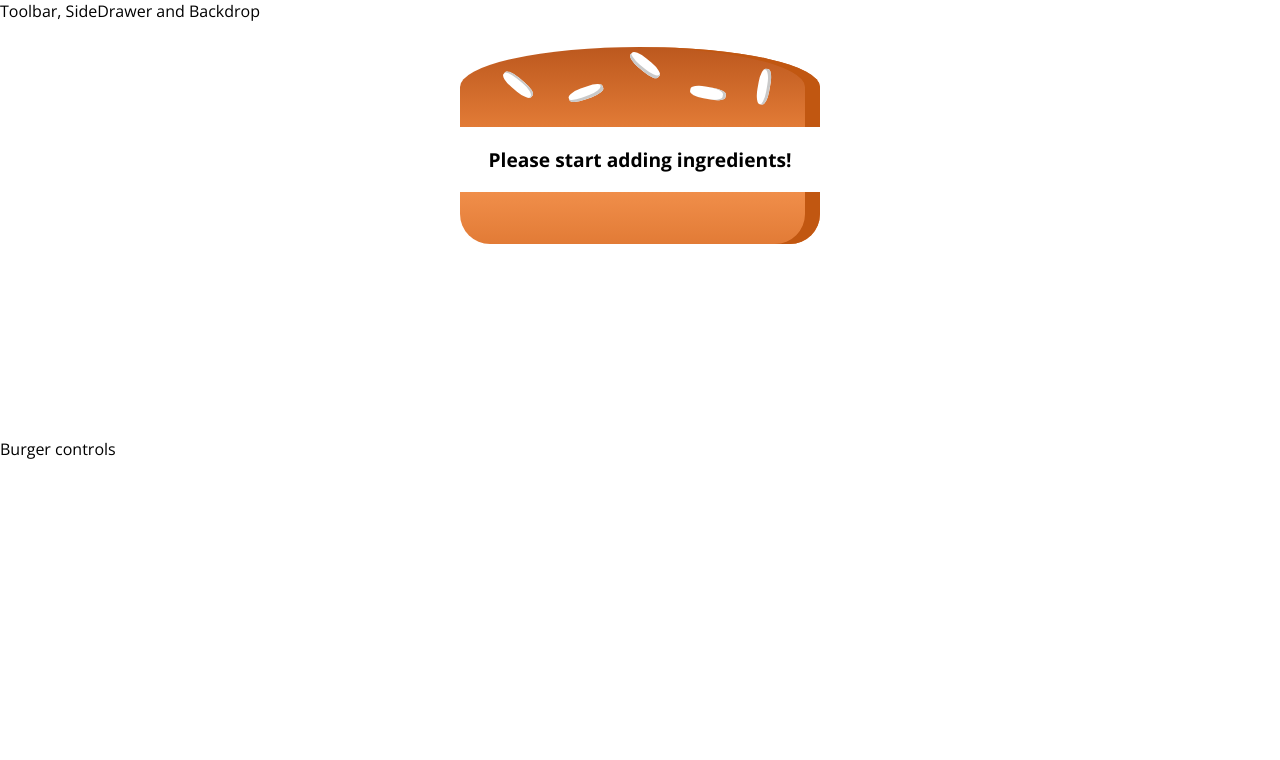
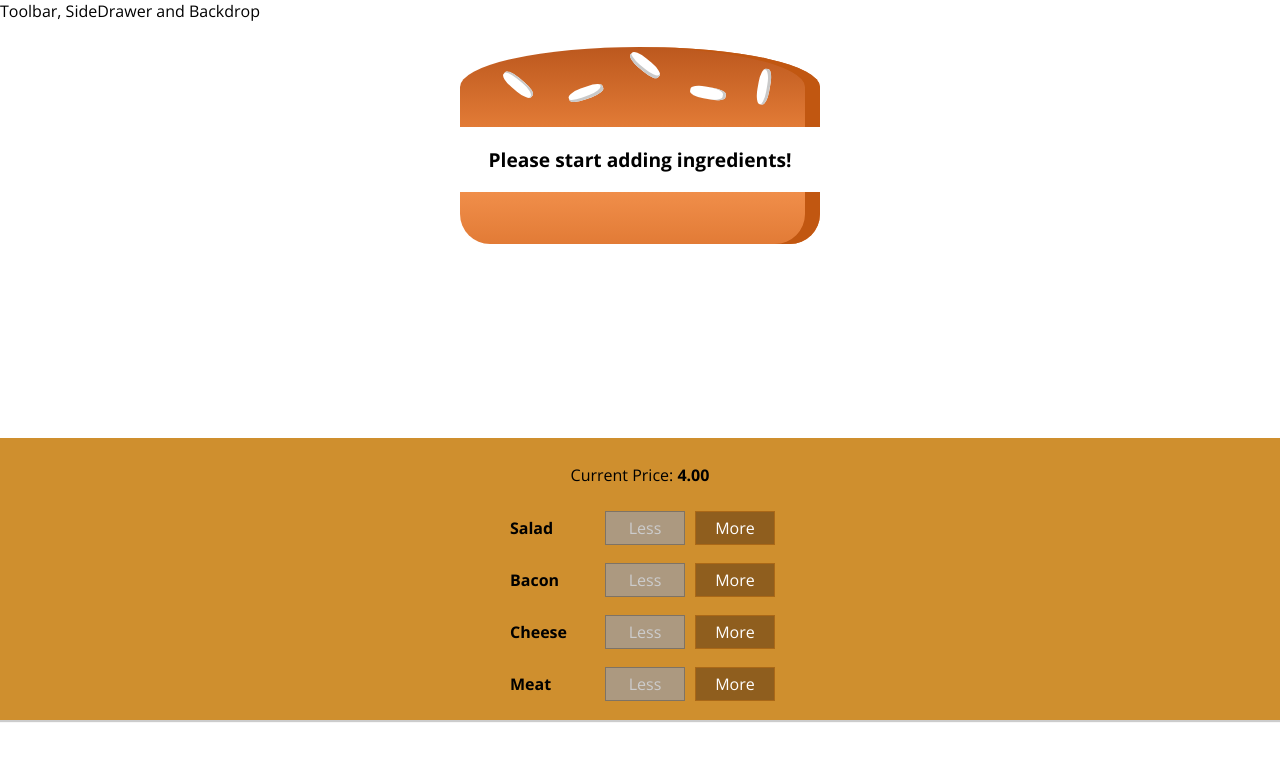
Before and after one commit to anilgudur/R-burger-app, a React (Create React App) app: page / in a window 1280 px wide. Shown: the top 760 px of the page. Built offline with nearby package versions, Linux system fonts and the light colour scheme.

Commit message:
8.126 - Displaying and updating the burger price

```diff
--- /dev/null
+++ b/src/components/Burger/BurgerControls/BurgerControl/BurgerControl.js
@@ -0,0 +1,20 @@
+import React from "react";
+import classes from "./BurgerControl.module.css";
+
+const burgerControl = props => (
+  <div className={classes.BuildControl}>
+    <div className={classes.Label}>{props.label}</div>
+    <button
+      className={classes.Less}
+      onClick={props.removeIngredientClick}
+      disabled={props.disabledInfo}
+    >
+      Less
+    </button>
+    <button className={classes.More} onClick={props.addIngredientClick}>
+      More
+    </button>
+  </div>
+);
+
+export default burgerControl;
--- /dev/null
+++ b/src/components/Burger/BurgerControls/BurgerControl/BurgerControl.module.css
@@ -0,0 +1,58 @@
+.BuildControl {
+  display: flex;
+  justify-content: space-between;
+  align-items: center;
+  margin: 5px 0;
+}
+
+.BuildControl button {
+  display: block;
+  font: inherit;
+  padding: 5px;
+  margin: 0 5px;
+  width: 80px;
+  border: 1px solid #aa6817;
+  cursor: pointer;
+  outline: none;
+}
+
+.BuildControl button:disabled {
+  background-color: #ac9980;
+  border: 1px solid #7e7365;
+  color: #ccc;
+  cursor: default;
+}
+
+.BuildControl button:hover:disabled {
+  background-color: #ac9980;
+  color: #ccc;
+  cursor: not-allowed;
+}
+
+.Label {
+  padding: 10px;
+  font-weight: bold;
+  width: 80px;
+}
+
+.BuildControl .Less {
+  background-color: #d39952;
+  color: white;
+}
+
+.BuildControl .More {
+  background-color: #8f5e1e;
+  color: white;
+}
+
+.BuildControl .Less:hover,
+.BuildControl .Less:active {
+  background-color: #daa972;
+  color: white;
+}
+
+.BuildControl .More:hover,
+.BuildControl .More:active {
+  background-color: #99703f;
+  color: white;
+}
--- /dev/null
+++ b/src/components/Burger/BurgerControls/BurgerControls.js
@@ -0,0 +1,29 @@
+import React from "react";
+import BurgerControl from "./BurgerControl/BurgerControl";
+import classes from "./BurgerControls.module.css";
+
+const controls = [
+  { label: "Salad", type: "salad" },
+  { label: "Bacon", type: "bacon" },
+  { label: "Cheese", type: "cheese" },
+  { label: "Meat", type: "meat" }
+];
+
+const burgerControls = props => (
+  <div className={classes.BurgerControls}>
+    <p>
+      Current Price: <strong>{props.price.toFixed(2)}</strong>
+    </p>
+    {controls.map(el => (
+      <BurgerControl
+        key={el.label}
+        label={el.label}
+        addIngredientClick={props.addIngredientClick.bind(this, el.type)}
+        removeIngredientClick={props.removeIngredientClick.bind(this, el.type)}
+        disabledInfo={props.disabledInfoArr[el.type]}
+      />
+    ))}
+  </div>
+);
+
+export default burgerControls;
--- /dev/null
+++ b/src/components/Burger/BurgerControls/BurgerControls.module.css
@@ -0,0 +1,10 @@
+.BurgerControls {
+  width: 100%;
+  background-color: #cf8f2e;
+  display: flex;
+  flex-flow: column;
+  align-items: center;
+  box-shadow: 0 2px 1px #cccccc;
+  margin: auto;
+  padding: 10px 0;
+}
--- a/src/containers/BurgerBuilder/BurgerBuilder.js
+++ b/src/containers/BurgerBuilder/BurgerBuilder.js
@@ -1,5 +1,13 @@
 import React, { Component } from "react";
 import Burger from "../../components/Burger/Burger";
+import BurgerControls from "../../components/Burger/BurgerControls/BurgerControls";
+
+const INGREDIENT_PRICES = {
+  salad: 0.5,
+  bacon: 0.7,
+  cheese: 0.4,
+  meat: 1.3
+};
 
 class BurgerBuilder extends Component {
   state = {
@@ -8,14 +16,60 @@
       bacon: 0,
       cheese: 0,
       meat: 0
+    },
+    totalPrice: 4
+  };
+
+  addIngredientHandler = type => {
+    const oldCount = this.state.ingredients[type];
+    const updatedCount = oldCount + 1;
+    const updatedIngredients = {
+      ...this.state.ingredients
+    };
+    updatedIngredients[type] = updatedCount;
+
+    // Price
+    const priceAddion = INGREDIENT_PRICES[type];
+    const oldPrice = this.state.totalPrice;
+    const newPrice = oldPrice + priceAddion;
+    this.setState({ ingredients: updatedIngredients, totalPrice: newPrice });
+  };
+
+  removeIngredientHandler = type => {
+    const oldCount = this.state.ingredients[type];
+    if (oldCount <= 0) {
+      return;
     }
+    const updatedCount = oldCount - 1;
+    const updatedIngredients = {
+      ...this.state.ingredients
+    };
+    updatedIngredients[type] = updatedCount;
+
+    // Price
+    const priceDeduction = INGREDIENT_PRICES[type];
+    const oldPrice = this.state.totalPrice;
+    const newPrice = oldPrice - priceDeduction;
+    this.setState({ ingredients: updatedIngredients, totalPrice: newPrice });
   };
 
   render() {
+    const disabledInfo = {
+      ...this.state.ingredients
+    };
+    for (let key in disabledInfo) {
+      disabledInfo[key] = disabledInfo[key] <= 0;
+    }
+
     return (
       <>
         <Burger ingredients={this.state.ingredients} />
-        <div>Burger controls</div>
+        <BurgerControls
+          addIngredientClick={this.addIngredientHandler}
+          removeIngredientClick={this.removeIngredientHandler}
+          disabledInfoArr={disabledInfo}
+          price={this.state.totalPrice}
+        />
       </>
     );
   }
```
